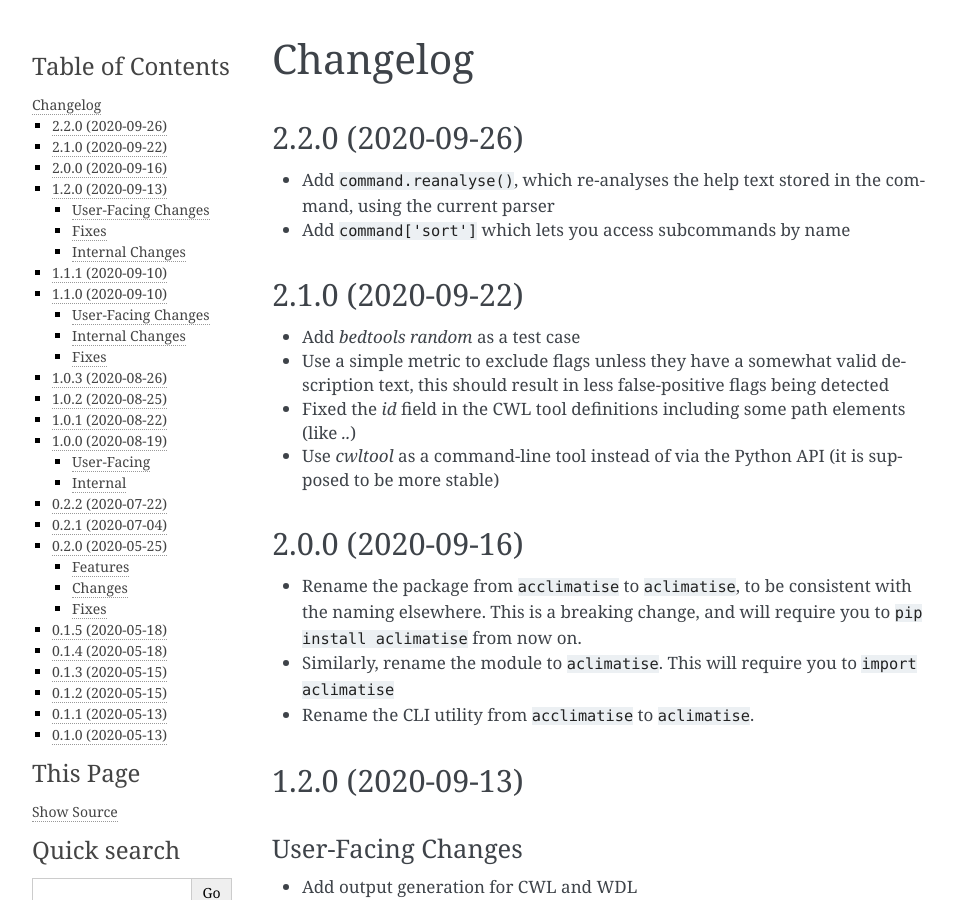
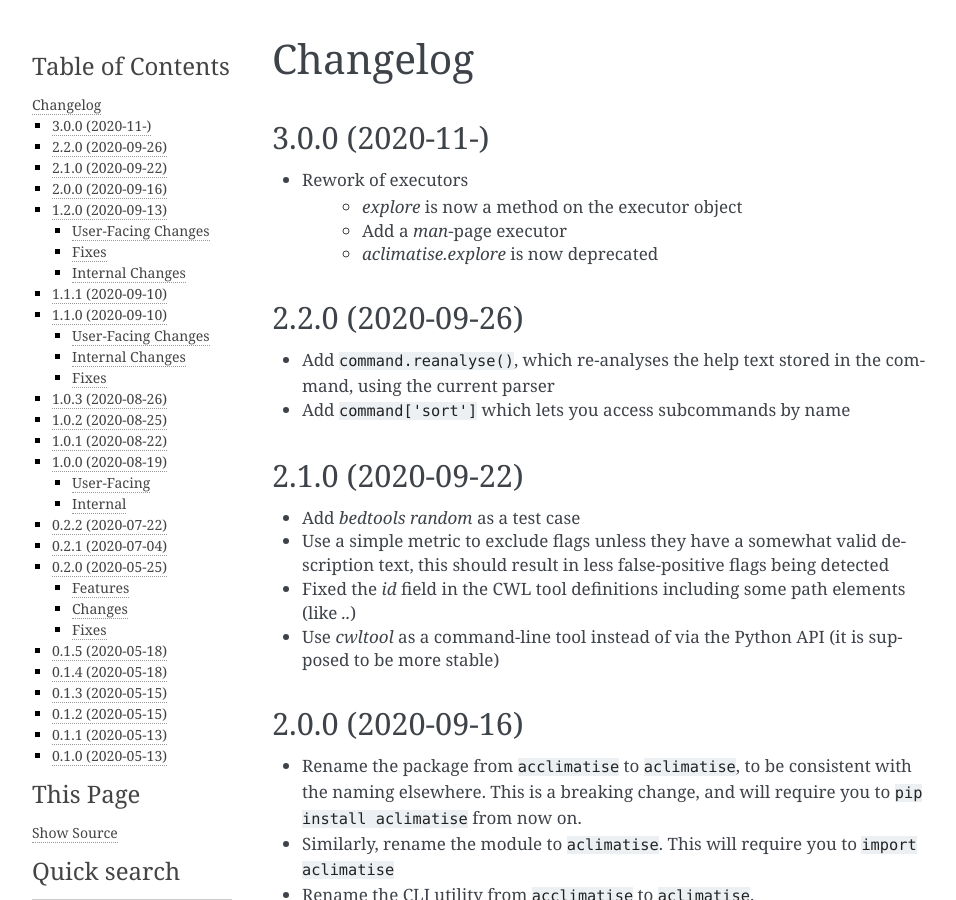
Before and after one commit to aCLImatise/CliHelpParser, a Sphinx documentation site: the page built from docs/changes.rst, in a window 1280 px wide and 900 px high. Shown: the whole window, without its empty margins (148-1104 px from the left). Built offline with Sphinx 7.4.7, drawn with Linux system fonts in a browser that asks for light colours; cross-references to code outside the pages are shown as plain code.

Commit message:
Update readme

```diff
--- a/docs/changes.rst
+++ b/docs/changes.rst
@@ -1,5 +1,14 @@
 Changelog
 =========
+
+3.0.0 (2020-11-)
+----------------
+* Rework of executors
+    * `explore` is now a method on the executor object
+    * Add a `man`-page executor
+    * `aclimatise.explore` is now deprecated
+
+
 2.2.0 (2020-09-26)
 ------------------
 * Add ``command.reanalyse()``, which re-analyses the help text stored in the command, using the current parser
```
